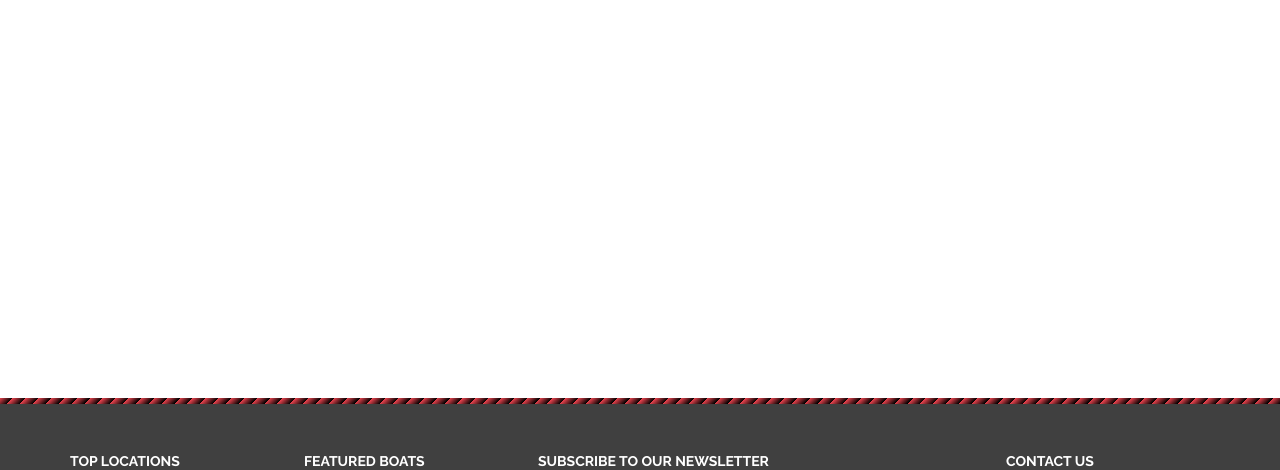
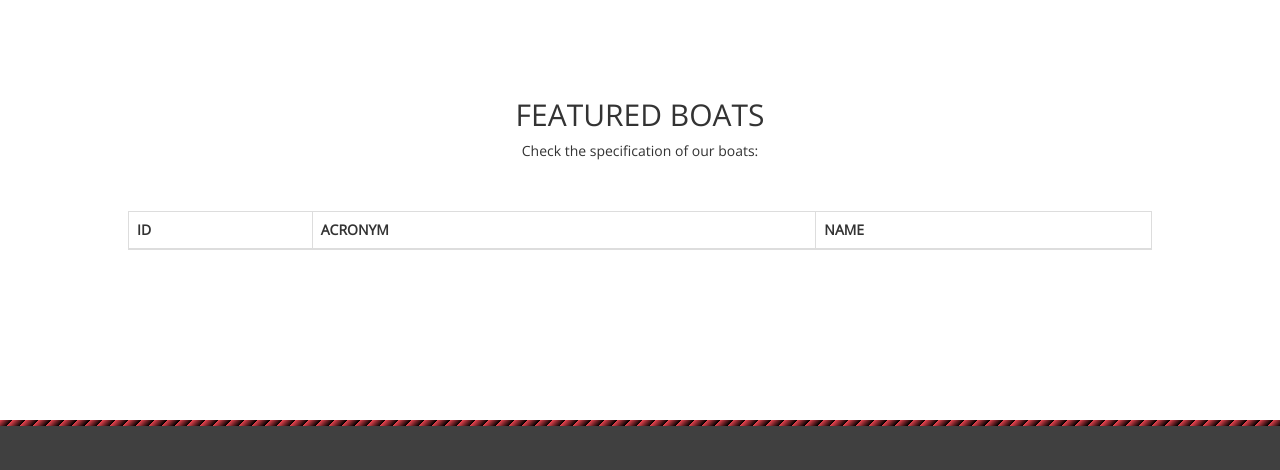
Before and after one commit to pawelnykun/newProject, a plain HTML site: page index.html in a window 1280 px wide. Shown: the part 2678-3148 px from the top of the page. Drawn offline with nearby package versions, Linux system fonts and the light colour scheme; no server answers.

Commit message:
Add files via upload

```diff
--- a/css/style.css
+++ b/css/style.css
@@ -318,6 +318,7 @@ header .btn:hover {
 #have {
 	height: 600px;
 	background: url("https://static.pexels.com/photos/32290/pexels-photo.jpg") 0/cover no-repeat;
+	margin-bottom: 100px;
 }
 
 #have .slogan .more {
@@ -331,8 +332,13 @@ header .btn:hover {
 }
 
 /* SECTION TABLE-INFO */
-#table-info {
-	min-height: 250px;
+#table-info .table-responsive {
+	margin: 50px auto;
+	width: 80%;
+}
+
+#table-info h2, #table-info p {
+	text-align: center;
 }
 
 /* FOOTER */
--- a/index.html
+++ b/index.html
@@ -151,6 +151,8 @@
 		</section><!-- Section Have Ends -->
 		<!-- Section Table-Info Starts -->
 		<section id="table-info">
+			<h2>FEATURED BOATS</h2>
+			<p>Check the specification of our boats:</p>
 			<div class="table-responsive">
 				<table class="table table-bordered table-hover">
 					<thead>
```
